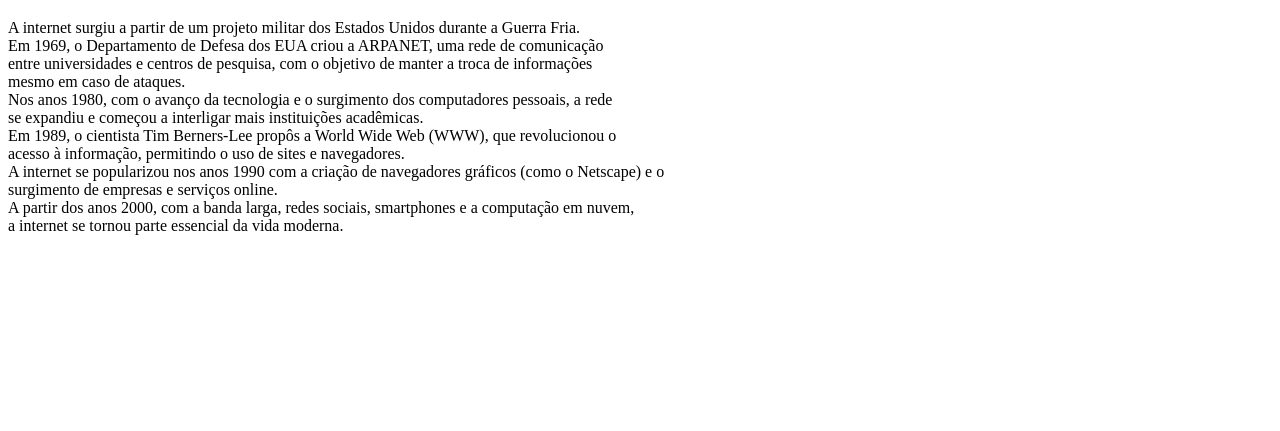
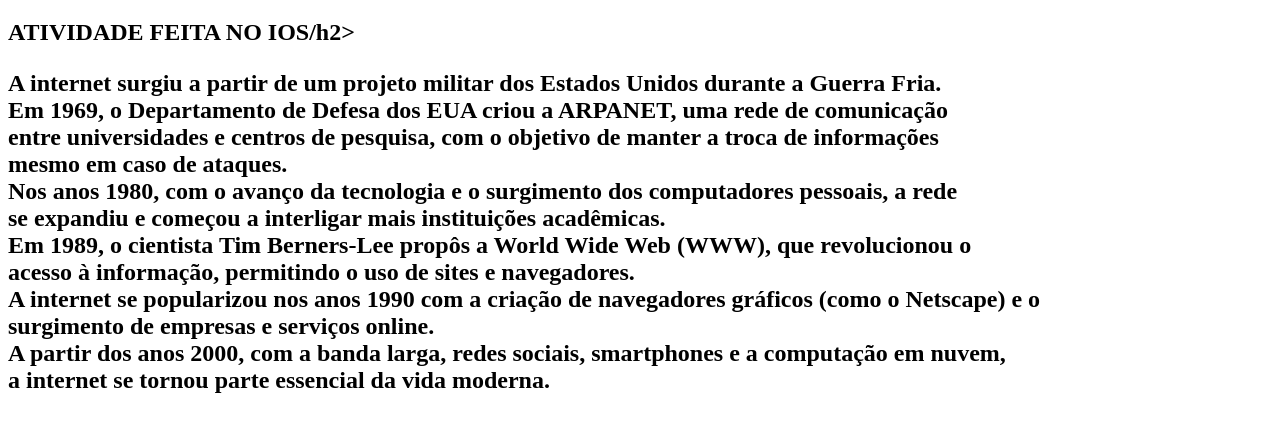
Before and after one commit to Caduzin011/RESUMO-HTML, a plain HTML site: page index.html in a window 1280 px wide. Shown: the part 61-492 px from the top of the page. Drawn offline with Linux system fonts and the light colour scheme.

Commit message:
Adicionamos um h2

```diff
--- a/index.html
+++ b/index.html
@@ -7,7 +7,7 @@
 </head>
 <body>
     <h1>Historia da internet</h1>
-
+    <h2>ATIVIDADE FEITA NO IOS/h2>
     <p> A internet surgiu a partir de um projeto militar dos Estados Unidos durante a Guerra Fria. <br> Em 1969, o Departamento de Defesa dos EUA criou a ARPANET, uma rede de comunicação <br> entre universidades e centros de pesquisa, com o objetivo de manter a troca de informações <br> mesmo em caso de ataques. <br>
 
         Nos anos 1980, com o avanço da tecnologia e o surgimento dos computadores pessoais, a rede <br> se expandiu e começou a interligar mais instituições acadêmicas. <br> Em 1989, o cientista Tim Berners-Lee propôs a World Wide Web (WWW), que revolucionou o <br> acesso à informação, permitindo o uso de sites e navegadores. <br>
```
